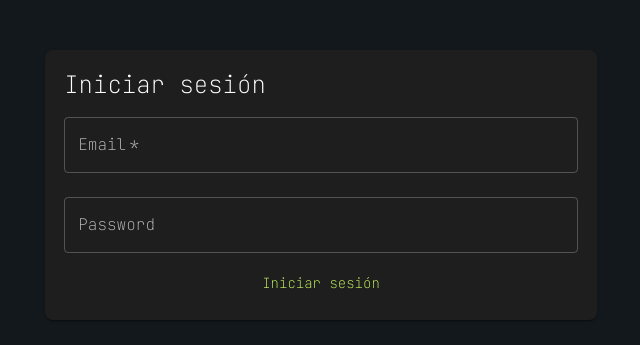
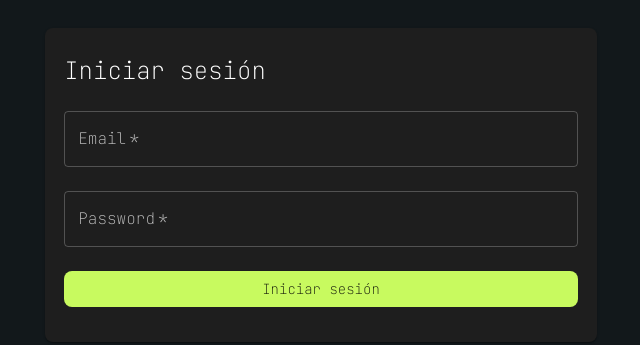
Before and after one commit to isamorren/marketplace, a React (Create React App) app: page /login in a window 1280 px wide. Shown: the part 215-560 px from the top of the page, without its empty margins (319-959 px from the left). Built offline with nearby package versions, Linux system fonts and the light colour scheme.

Commit message:
updates2

```diff
--- a/src/pages/login/index.tsx
+++ b/src/pages/login/index.tsx
@@ -7,9 +7,28 @@ import {
   Typography,
   TextField,
 } from "@mui/material";
+import { type } from "os";
 import React from "react";
 
+type LoginType = {
+  username: string;
+  password: string;
+};
 export const LoginPage: React.FC<{}> = () => {
+  const [loginData, setLoginData] = React.useState<LoginType>({
+    username: "",
+    password: "",
+  });
+
+  const dataLogin = (e: React.ChangeEvent<HTMLInputElement>) => {
+    setLoginData({ ...loginData, [e.target.name]: e.target.value });
+  }
+
+  const handleSubmit = (e: React.FormEvent<HTMLInputElement>) => {
+    e.preventDefault();
+    console.log(loginData);
+  }
+
   return (
     <Container maxWidth="sm">
       <Grid
@@ -21,16 +40,37 @@ export const LoginPage: React.FC<{}> = () => {
       >
         <Grid item>
           <Paper sx={{ padding: "1.2em", borderRadius: "0.5em" }}>
-            <Typography variant="h5">Iniciar sesión</Typography>
-            <Box component="form">
+            <Typography sx={{ mt: 1, mb: 1 }} variant="h5">
+              Iniciar sesión
+            </Typography>
+            <Box component="form" onSubmit={handleSubmit}>
               <TextField
+              name="username"
+                margin="normal"
+                type="text"
                 fullWidth
                 label="Email"
                 sx={{ mt: 2, mb: 1.5 }}
                 required
+                onChange={dataLogin}
               />
-              <TextField fullWidth label="Password" sx={{ mt: 1.5, mb: 1.5 }} />
-              <Button fullWidth type="submit">
+              <TextField
+              name="password"
+                margin="normal"
+                type="password"
+                fullWidth
+                label="Password"
+                sx={{ mt: 1.5, mb: 1.5 }}
+                required
+                onChange={dataLogin}
+              />
+
+              <Button
+                fullWidth
+                type="submit"
+                variant="contained"
+                sx={{ mt: 1.5, mb: 2 }}
+              >
                 Iniciar sesión
               </Button>
             </Box>
```
